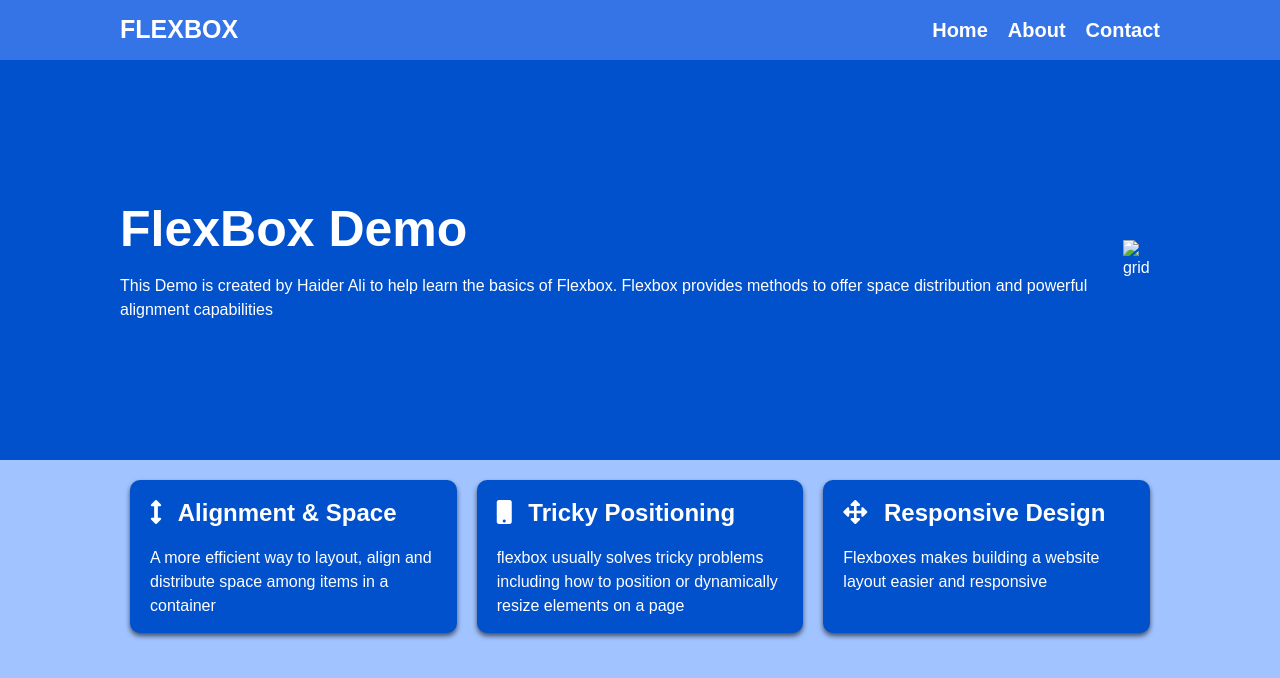
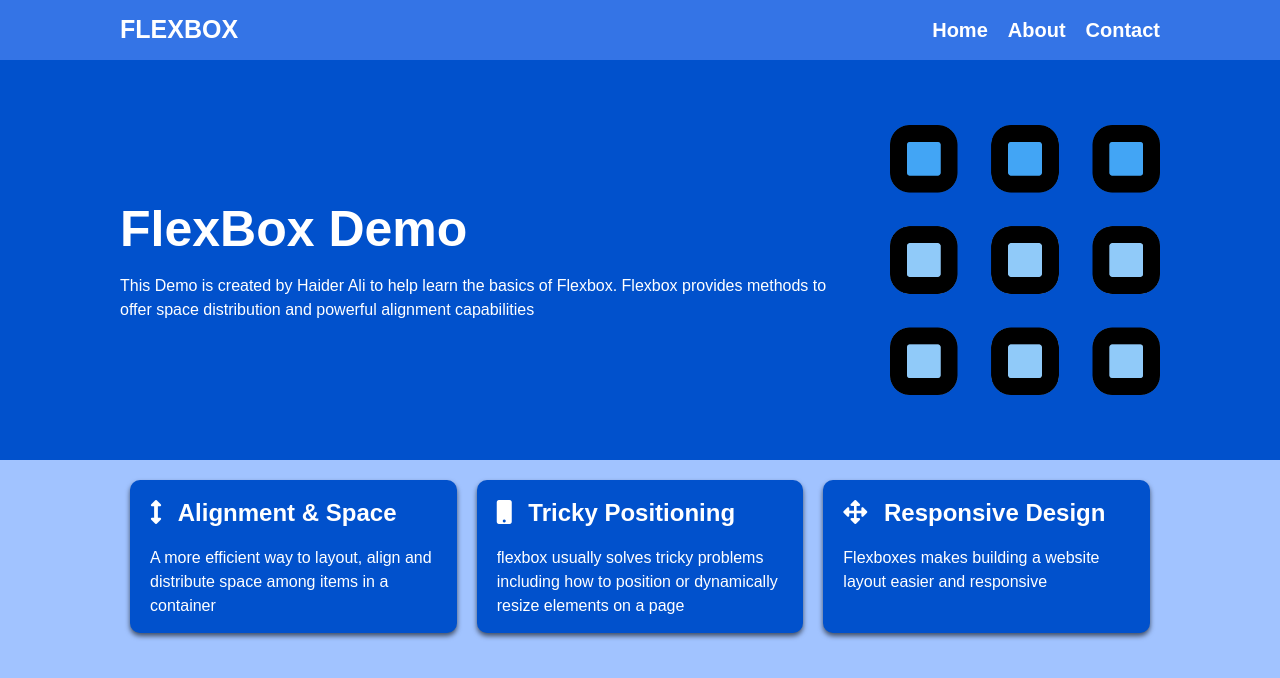
Before and after one commit to haider-codes23/Flexbox-demo, a plain HTML site: page index.html in a window 1280 px wide. Drawn offline with Linux system fonts and the light colour scheme; the site is published under a folder, as on GitHub Pages, so addresses that start at the root find nothing.

Commit message:
Update index.html

```diff
--- a/index.html
+++ b/index.html
@@ -30,7 +30,7 @@
         <h1>FlexBox Demo</h1>
         <p>This Demo is created by Haider Ali to help learn the basics of Flexbox. Flexbox provides methods to offer space distribution and powerful alignment capabilities</p>
       </div>
-      <img src="/images/menu.png" alt="grid">
+      <img src="images/menu.png" alt="grid">
     </div>
   </header>
   <section class="boxes">
```
